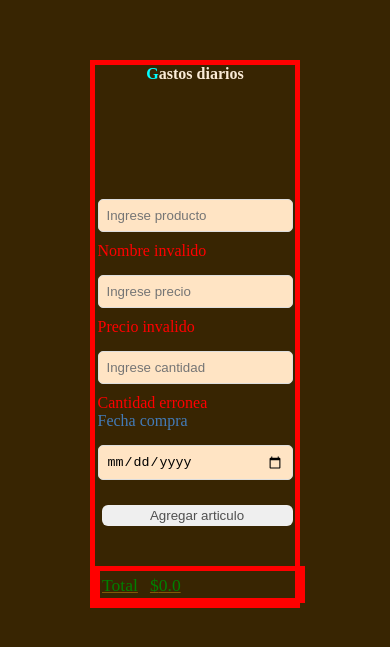
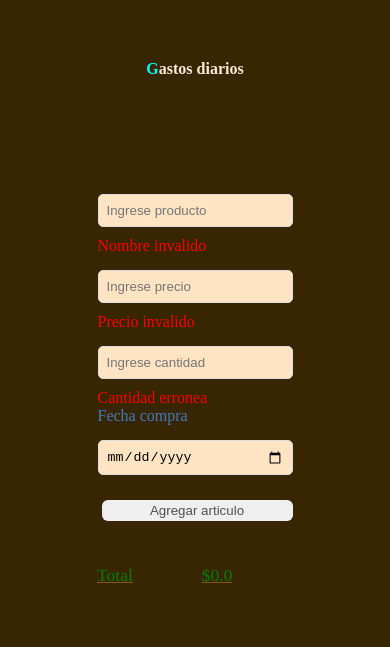
Before and after one commit to gonzal11t0/Gastos, a React app: page / in a window 390 px wide. Shown: the part 109-756 px from the top of the page. Built offline with nearby package versions, Linux system fonts and the light colour scheme.

Commit message:
settings responsive query 400px

```diff
--- a/src/ListaCompras.js
+++ b/src/ListaCompras.js
@@ -177,7 +177,7 @@ const ListaCompras = () => {
                 <button onClick={agregarCarrito}>Agregar articulo</button>
             </div>
             <div className="container-compras">
-                <table>
+                <table className="table">
                     <thead>
                         <tr>
                             <th>Nombre</th>
--- a/src/mediaListaCompras.css
+++ b/src/mediaListaCompras.css
@@ -17,24 +17,26 @@
 }
 @media screen and (max-width:600px) {
     .container {
-        width:400px;
-        border:  solid 5px red;
+        width:100%;
     }
     .container-compras{
-        width:400px;
+        width:100%;
         margin: 0 auto;
         margin-top:35px;
-        overflow: hidden;
-        overflow-x: hidden;
-        border:  solid 5px red;
+        overflow-x: auto;
+    }
+    .table{
+        width:100%;
+        max-width:600px;
+        margin: 0 auto;
     }
     .container-compras th{
-        padding-right:12px;
-        font-size:1.3rem;
+        padding-right:8px;
+        font-size:1rem;
     }
     .container-compras td{
         color: #b97070;
-        font-size:1.2rem;
+        font-size:.9rem;
         text-decoration: underline solid rgb(131, 87, 6);
     }
     button {
@@ -50,7 +52,7 @@
         -moz-border-radius:6px;
         -ms-border-radius:6px;
         -o-border-radius:6px;
-
+    }
     .titulo-container h1 {
         font-size:1.5rem;
     }
@@ -62,7 +64,6 @@
     }
     .container-compras td{
         font-size:.6rem;
-    }
     }
 }
 @media screen and (max-width:400px) {
```
